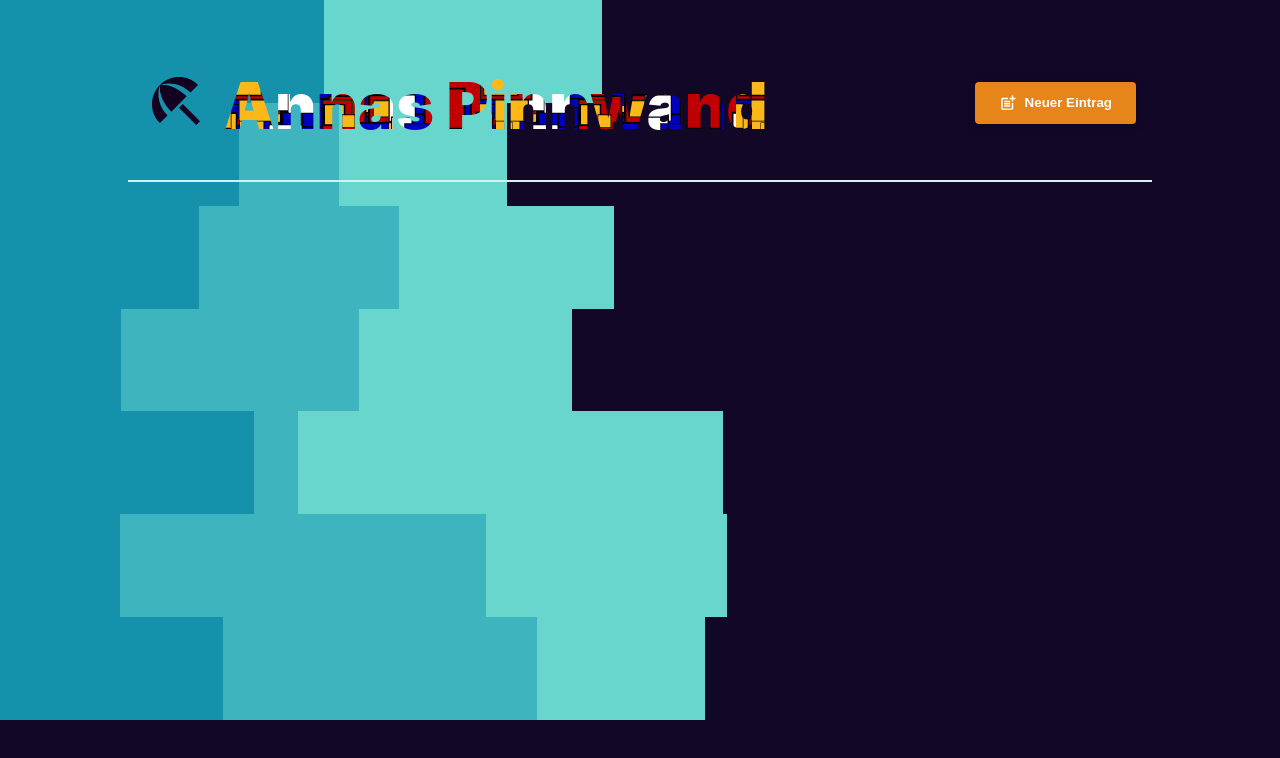
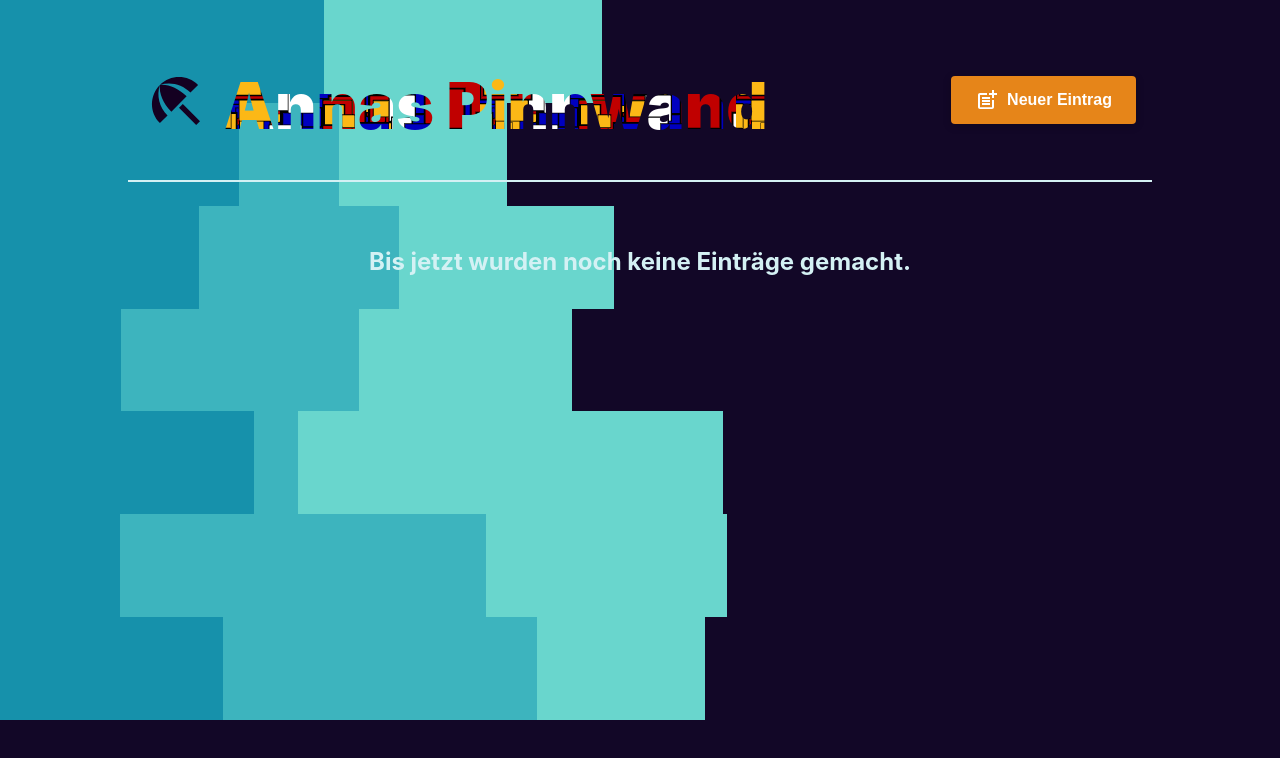
Before and after one commit to anna-olivia/e-my-ud-vite0, a React (Vite) app: page / in a window 1280 px wide. Shown: the top 758 px of the page. Built offline with nearby package versions, Linux system fonts and the light colour scheme.

Commit message:
23v37weiter597

```diff
--- a/src/components/MainHeader.jsx
+++ b/src/components/MainHeader.jsx
@@ -15,7 +15,8 @@ const MainHeader = ({ onCreatePost }) => {
       </h1>
       <div>
         <button className={styles.button} onClick={onCreatePost}>
-          <MdPostAdd size={18} />
+          <MdPostAdd size={24}/>
+          {/* größe hier über prop geändert */}
           Neuer Eintrag
         </button>
       </div>
--- a/src/components/MainHeader.module.css
+++ b/src/components/MainHeader.module.css
@@ -51,6 +51,7 @@
     box-shadow: 0 2px 8px rgba(0, 0, 0, 0.2);
     cursor: pointer;
     font-weight: bold;
+    font-size: 1em;
   }
 
   .button:hover {
--- a/src/components/PostsList.jsx
+++ b/src/components/PostsList.jsx
@@ -33,11 +33,11 @@ const PostsList = ({ isPosting, onStopPosting }) => {
         false
       )}
       {/* kann auch null schreiben beides in dem fall das gleiche weil modal ja nicht gezeigt werden soll also wird useState auf false gesetzt oder null was dann das gleiche bedeuten würde */}
+      {currentPosts.length > 0 && (
 
       <ul className={styles.posts}>
         {/* Post und zugehöriger state rausgenommen weil dynamisch mit eintrag bzw. form submission erstellt werden soll */}
-
-        {currentPosts
+{currentPosts
           .map((post) => ({
             ...post,
             id: uuidv4(),
@@ -47,6 +47,9 @@ const PostsList = ({ isPosting, onStopPosting }) => {
           ))}
         {/* solange es kein backend gibt gehts auch so- aber nicht sehr elegant */}
       </ul>
+      )}
+      {currentPosts.length === 0 && <div className={styles.platzhalter}>
+        <h2>Bis jetzt wurden noch keine Einträge gemacht.</h2></div>}
     </>
   );
 };
--- a/src/components/PostsList.module.css
+++ b/src/components/PostsList.module.css
@@ -9,6 +9,13 @@
     justify-content: center;
   }
 
+  .platzhalter {
+    display: flex;
+    justify-content: center;
+    padding: 1rem;
+    color: var(--baby-blue);
+  }
+
   @media screen and (min-width: 720px) {
     .posts{
     grid-template-columns: repeat(3, 30%);
```
